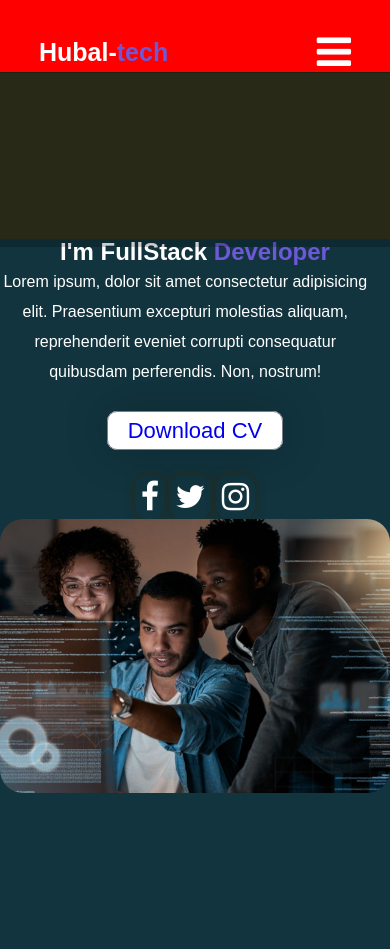
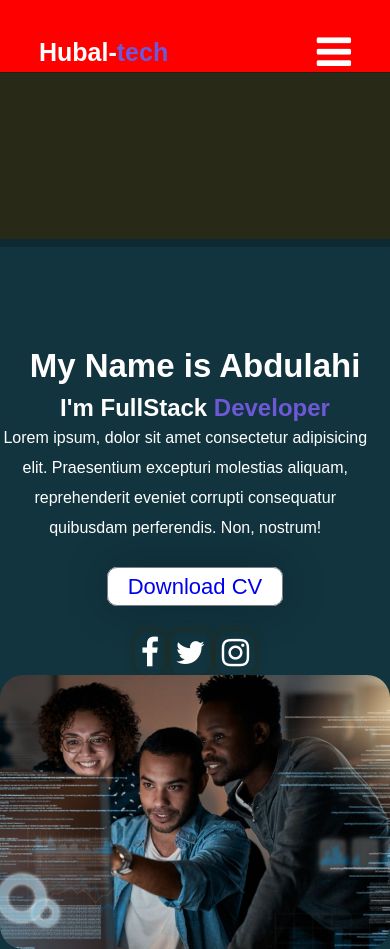
Before and after one commit to Abdulahi-Hassan/Portfolio2, a plain HTML site: page index.html in a window 390 px wide. Shown: the top 949 px of the page. Drawn offline with Linux system fonts and the light colour scheme.

Commit message:
Ramadan Mubarak 11-3-2024

```diff
--- a/index.css
+++ b/index.css
@@ -322,10 +322,11 @@ input,textarea{
     .home{
         display: block;
         order:2;
-        padding:50% 0;
+        padding:90% 0;
+        order:-1
     }
     .home-text{
-        order:2
+        order:-1
     }
     .about{
         padding:1px 3%;
@@ -337,10 +338,13 @@ input,textarea{
         display: grid;
         grid-template-columns: 1fr;
         gap:10px;
+        order:2
     }
     .services-box{
         border-radius: 23px;
         width: 100%;
+        margin:auto;
+
     }
 
 }
```
